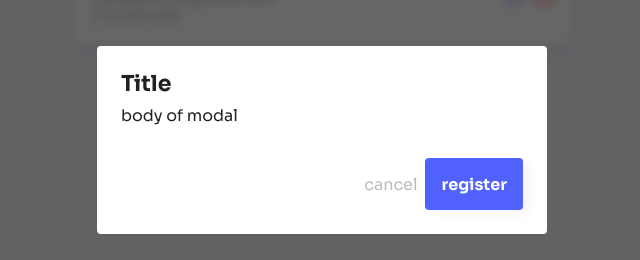
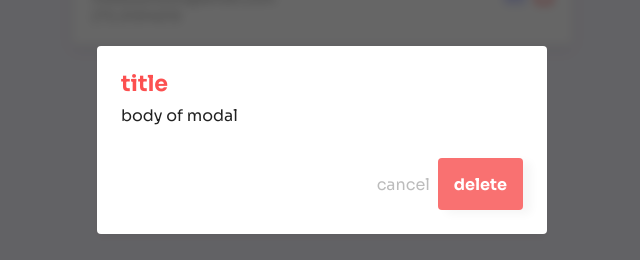
Before and after one commit to coutinho98/mycontacts_frontend, a React (Create React App) app: page / in a window 1280 px wide. Shown: the part 260-520 px from the top of the page, without its empty margins (318-958 px from the left). Built offline with nearby package versions, Linux system fonts and the light colour scheme.

Commit message:
modal 70% created

```diff
--- a/public/index.html
+++ b/public/index.html
@@ -13,7 +13,7 @@
     <link rel="preconnect" href="https://fonts.googleapis.com" />
     <link rel="preconnect" href="https://fonts.gstatic.com" crossorigin />
     <link href="https://fonts.googleapis.com/css2?family=Sora:wght@400;700&display=swap" rel="stylesheet" />
-    <title>React App</title>
+    <title>MyContacts App</title>
 </head>
 
 <body>
--- a/src/assets/styles/themes/default.jsx
+++ b/src/assets/styles/themes/default.jsx
@@ -7,11 +7,15 @@ export default {
       main: '#5061FC',
       dark: '#3346F0',
     },
-
     gray: {
       900: '#222222',
       200: '#BCBCBC',
       300: '#A1A1A1',
     },
+    danger: {
+      light: '#F97171',
+      main: '#FC5050',
+      dark: '#F63131',
+    },
   },
 };
--- a/src/components/Button.jsx
+++ b/src/components/Button.jsx
@@ -1,4 +1,4 @@
-import styled from 'styled-components';
+import styled, { css } from 'styled-components';
 
 export default styled.button`
   height: 52px;
@@ -24,4 +24,16 @@ export default styled.button`
     background:   #A9A9A9;
     cursor: default;
   }
+
+  ${({ theme, danger }) => danger && css`
+      background: ${theme.colors.danger.light};
+
+    &:hover {
+      background: ${theme.colors.danger.dark};
+    }
+
+    &:active {
+      background: ${theme.colors.danger.main};
+    }
+  `}
 `;
--- a/src/components/Modal/index.jsx
+++ b/src/components/Modal/index.jsx
@@ -1,20 +1,29 @@
+import PropTypes from 'prop-types';
 import { Overlay, Container, Footer } from './styles';
 
 import Button from '../Button';
 
-export default function Modal() {
+export default function Modal({ danger }) {
   return (
     <Overlay>
-      <Container>
-        <h1>Title</h1>
+      <Container danger={danger}>
+        <h1>title</h1>
         <p>body of modal</p>
 
         <Footer>
 
           <button type="button" className="cancel-button">cancel</button>
-          <Button type="button">register</Button>
+          <Button type="button" danger={danger}>delete</Button>
         </Footer>
       </Container>
     </Overlay>
   );
 }
+
+Modal.propTypes = {
+  danger: PropTypes.bool,
+};
+
+Modal.defaultProps = {
+  danger: false,
+};
--- a/src/components/Modal/styles.jsx
+++ b/src/components/Modal/styles.jsx
@@ -23,6 +23,9 @@ export const Container = styled.div`
 
   h1 {
     font-size: 22px;
+    color: ${({ theme, danger }) => (
+    danger ? theme.colors.danger.main : theme.colors.gray[900]
+  )}
   }
 
   p {
--- a/src/pages/Home/index.jsx
+++ b/src/pages/Home/index.jsx
@@ -16,7 +16,7 @@ import Modal from '../../components/Modal';
 export default function Home() {
   return (
     <Container>
-      <Modal />
+      <Modal danger />
       <InputSearchContainer>
         <input type="text" placeholder="search for contacts" />
       </InputSearchContainer>
```
